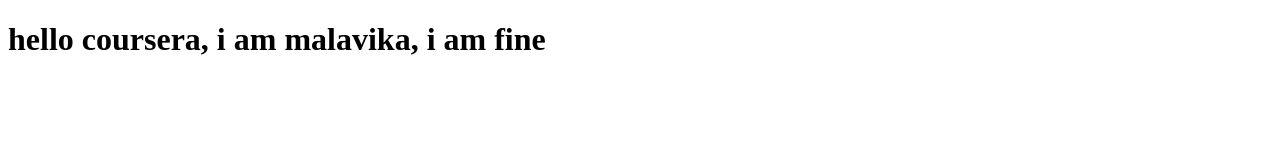
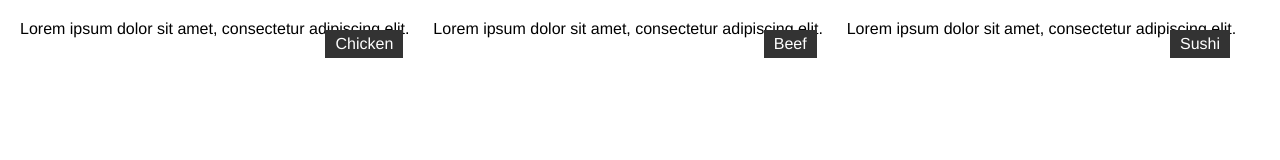
Before and after one commit to MalavikaJayaram266/coursera1_test, a plain HTML site: page mod2_soln/index.html in a window 1280 px wide. Drawn offline with Linux system fonts and the light colour scheme.

Commit message:
small addition to our page content

```diff
--- /dev/null
+++ b/mod2_soln/css/styles.css
@@ -0,0 +1,71 @@
+/* Reset default margin and padding */
+* {
+    margin: 0;
+    padding: 0;
+    box-sizing: border-box;
+}
+
+/* Basic styles for the entire page */
+body {
+    font-family: Helvetica, Arial, sans-serif;
+}
+
+/* Header styles */
+h1 {
+    text-align: center;
+    margin: 20px 0;
+}
+
+/* Section styles */
+.row {
+    display: flex;
+    flex-wrap: wrap;
+    justify-content: space-between;
+    margin: 20px; /* Add margin around sections */
+}
+
+/* Section title styles */
+.section-title {
+    position: absolute;
+    top: 10px;
+    right: 10px;
+    background-color: #333;
+    color: white;
+    padding: 5px 10px;
+    z-index: 1; /* Ensure section titles are above the content */
+}
+
+/* Individual section styles */
+.col-lg-4,
+.col-md-6,
+.col-sm-12 {
+    position: relative;
+    width: calc(33.33% - 20px); /* Three columns in a row with spacing */
+    margin-right: 20px; /* Add spacing between columns */
+    margin-bottom: 20px; /* Add space between sections */
+}
+
+/* Desktop View (992px and above) */
+@media (min-width: 992px) {
+    .col-lg-4 {
+        width: calc(33.33% - 20px); /* Three columns in a row with spacing */
+    }
+}
+
+/* Tablet View (768px to 991px) */
+@media (min-width: 768px) and (max-width: 991px) {
+    .col-md-6 {
+        width: calc(50% - 20px); /* Two columns in a row with spacing */
+    }
+
+    .col-md-12 {
+        width: 100%; /* Full width for the third section */
+    }
+}
+
+/* Mobile View (767px and below) */
+@media (max-width: 767px) {
+    .col-sm-12 {
+        width: 100%; /* Each section takes up the full width */
+    }
+}
--- a/mod2_soln/index.html
+++ b/mod2_soln/index.html
@@ -1,9 +1,31 @@
 <!DOCTYPE html>
-<html>
+<html lang="en">
 <head>
-	<title></title>
+    <meta charset="utf-8">
+    <meta name="viewport" content="width=device-width, initial-scale=1">
+    <title>Responsive Layout</title>
+    <link rel="stylesheet" type="text/css" href="css/styles.css">
+
 </head>
 <body>
-<h1> hello coursera, i am malavika, i am fine</h1>
+    <div class="row">
+        <!-- Section 1 -->
+        <div class="col-lg-4 col-md-6 col-sm-12">
+            <div class="section-title">Chicken</div>
+            <p>Lorem ipsum dolor sit amet, consectetur adipiscing elit.</p>
+        </div>
+
+        <!-- Section 2 -->
+        <div class="col-lg-4 col-md-6 col-sm-12">
+            <div class="section-title">Beef</div>
+            <p>Lorem ipsum dolor sit amet, consectetur adipiscing elit.</p>
+        </div>
+
+        <!-- Section 3 -->
+        <div class="col-lg-4 col-md-12 col-sm-12">
+            <div class="section-title">Sushi</div>
+            <p>Lorem ipsum dolor sit amet, consectetur adipiscing elit.</p>
+        </div>
+    </div>
 </body>
 </html>
```
Also changed, not shown: 4 other files.
